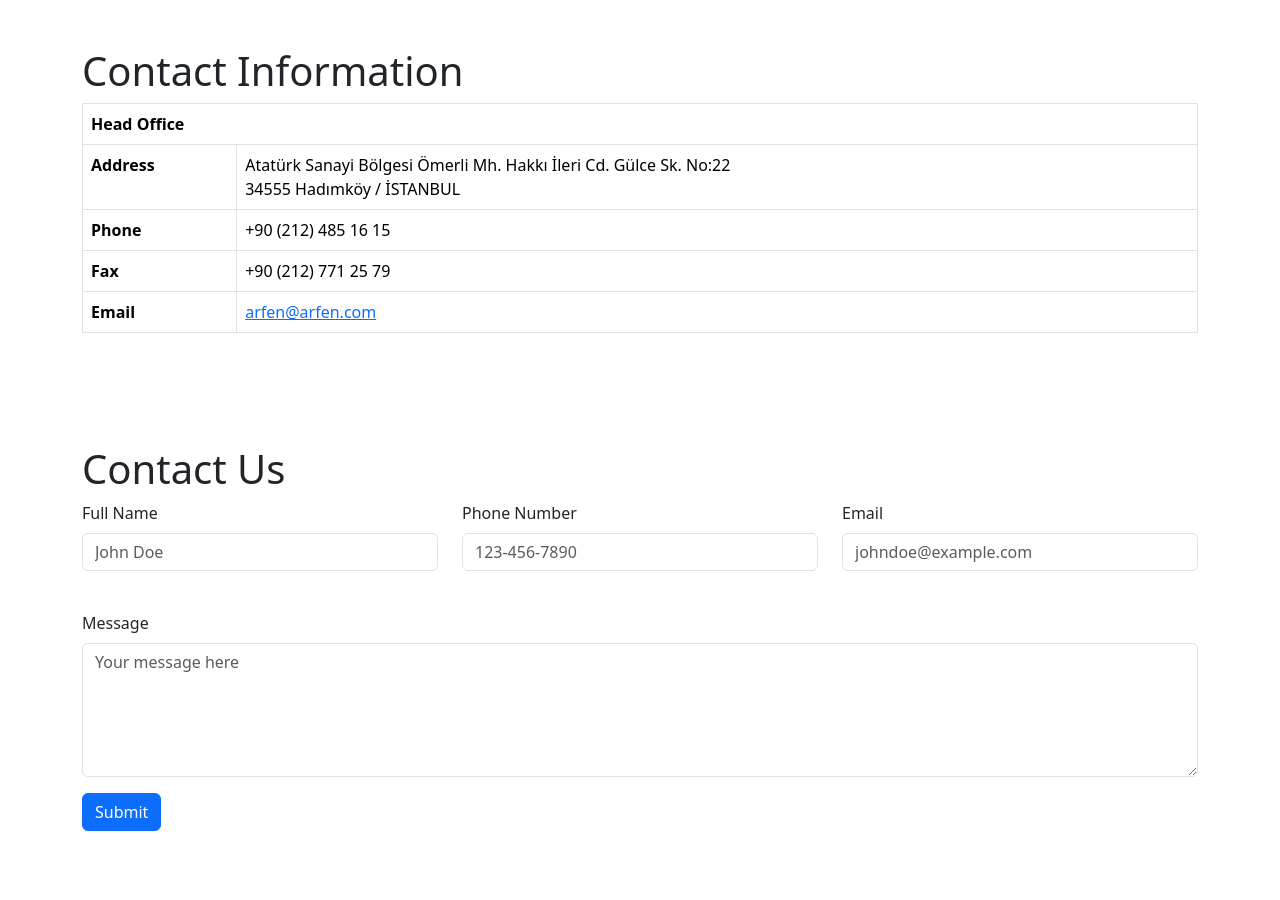
After one commit to DevAbdulAlim/fadras, a Django app: page /contact in a window 1280 px wide. The commit adds this page. Shown: the part 576-1476 px from the top of the page. Run offline with Django 4.2, Linux system fonts and the light colour scheme.

Commit message:
added all pages

```diff
--- a/arfen/settings.py
+++ b/arfen/settings.py
@@ -133,6 +133,7 @@ STATIC_URL = 'static/'
 STATICFILES_DIRS = [
     BASE_DIR / "static",
     os.path.join(BASE_DIR, 'core', 'static'),
+    os.path.join(BASE_DIR, 'product', 'static'),
     ]
 STATIC_ROOT = os.path.join(BASE_DIR, 'static_root')
 
--- /dev/null
+++ b/core/templates/core/contact.html
@@ -0,0 +1,88 @@
+{% extends 'base.html' %}
+{% load static %}
+{% load i18n %}
+
+{% block extra_css%}
+<link rel="stylesheet" href="{% static 'core/css/style.css' %}" />
+{% endblock %}
+
+{% block content %}
+<!-- MAIN CONTENT -->
+<section id="contact" class="py-5">
+    <img src="{% static 'img/contact.png' %}" height="400px" width="100%" alt="">
+    <div class="container">
+                    <div class="contact-info py-5">
+                        <h1>Contact Information</h1>
+                        <table class="table table-bordered">
+                            <thead class="bg-light">
+                                <tr>
+                                    <th colspan="2">Head Office</th>
+                                </tr>
+                            </thead>
+                            <tbody>
+                                <tr>
+                                    <th>Address</th>
+                                    <td>
+                                        Atatürk Sanayi Bölgesi Ömerli Mh. Hakkı İleri Cd. Gülce Sk.
+                                        No:22<br />34555 Hadımköy / İSTANBUL
+                                    </td>
+                                </tr>
+                                <tr>
+                                    <th>Phone</th>
+                                    <td>+90 (212) 485 16 15</td>
+                                </tr>
+                                <tr>
+                                    <th>Fax</th>
+                                    <td>+90 (212) 771 25 79</td>
+                                </tr>
+                                <tr>
+                                    <th>Email</th>
+                                    <td><a href="mailto:arfen@arfen.com">arfen@arfen.com</a></td>
+                                </tr>
+                            </tbody>
+                        </table>
+                    </div>
+
+                    <div class="contact-form py-5">
+                        <h1>Contact Us</h1>
+                        <form>
+                            <div class="row g-4">
+                                <div class="col-12 col-md-4"><div class="mb-3">
+                                    <label for="fullName" class="form-label">Full Name</label>
+                                    <input type="text" class="form-control" id="fullName" placeholder="John Doe" required>
+                                </div></div>
+                                <div class="col-12 col-md-4"><div class="mb-3">
+                                    <label for="phoneNumber" class="form-label">Phone Number</label>
+                                    <input type="tel" class="form-control" id="phoneNumber" placeholder="123-456-7890" required>
+                                </div></div>
+                                <div class="col-12 col-md-4"> <div class="mb-3">
+                                    <label for="email" class="form-label">Email</label>
+                                    <input type="email" class="form-control" id="email" placeholder="johndoe@example.com" required>
+                                </div></div>
+                                <div class="col-12 col-md-12">
+                                    <div class="mb-3">
+                                        <label for="message" class="form-label">Message</label>
+                                        <textarea class="form-control" id="message" rows="5" placeholder="Your message here" required></textarea>
+                                    </div></div>
+                            </div>
+
+
+
+                            <button type="submit" class="btn btn-primary">Submit</button>
+                        </form>
+                    </div>
+
+                    <br>
+
+                    <iframe
+            src="https://www.google.com/maps/embed?pb=!1m14!1m8!1m3!1d1812.6966965664355!2d46.776744!3d24.679000000000002!3m2!1i1024!2i768!4f13.1!3m3!1m2!1s0x3e2f07450784fb1d%3A0xd3afa3b08a8db44a!2sFirst%20Medical%20Laboratory!5e0!3m2!1sen!2sus!4v1695039716648!5m2!1sen!2sus"
+            width="100%" height="450" style="border: 0" allowfullscreen="" loading="lazy"
+            referrerpolicy="no-referrer-when-downgrade"></iframe>
+
+
+
+
+
+    </div>
+</section>
+{% endblock %}
--- a/core/urls.py
+++ b/core/urls.py
@@ -1,8 +1,10 @@
 from django.urls import path
-from .views import set_language, HomePageView, ProjectPageView
+from .views import set_language, HomePageView, AboutPageView, ProjectPageView, ContactPageView
 
 urlpatterns = [
     path('', HomePageView.as_view(), name='home'),
+    path('about', AboutPageView.as_view(), name='about'),
     path('projects', ProjectPageView.as_view(), name='projects' ),
+    path('contact', ContactPageView.as_view(), name='contact' ),
     path('set_language', set_language, name="set_language")
 ]
--- a/core/views.py
+++ b/core/views.py
@@ -32,15 +32,20 @@ class HomePageView(View):
         # Set ther selected language for this view
         activate(user_language)
 
-        # ! markets
+        # ? markets
         market_list = list(range(6))
 
 
-        # ! Clients
+        # ? Clients
         client_list = list(range(12))
 
 
         return render(request, 'core/index.html', {"category_list": category_list, "market_list": market_list, "client_list": client_list })
+
+
+class AboutPageView(View):
+    def get(self, request):
+        return render(request, 'core/about.html', {})
 
 class ProjectPageView(View):
     def get(self, request):
@@ -48,8 +53,13 @@ class ProjectPageView(View):
         return render(request, 'core/projects.html', {"project_list": dummy_data})
 
 
+class ContactPageView(View):
+    def get(self, request):
+        return render(request, 'core/contact.html', )
 
 
+
+# ! language changer
 def set_language(request):
     language = request.GET.get('language')
 
--- a/product/urls.py
+++ b/product/urls.py
@@ -1,6 +1,7 @@
 from django.urls import path
-from .views import ProductListView
+from .views import ProductListView, ProductDetailsView
 
 urlpatterns = [
-    path('', ProductListView.as_view(), name='product_list'),
+    path('', ProductListView.as_view(), name='products'),
+    path('<int:product_id>/', ProductDetailsView.as_view(), name='product'),
 ]
--- a/product/views.py
+++ b/product/views.py
@@ -27,3 +27,7 @@ class ProductListView(View):
         activate(user_language)
 
         return render(request, 'product/products.html', {'products': products})
+
+class ProductDetailsView(View):
+    def get(self, request, product_id):
+        return render(request, 'product/product.html', {})
--- a/templates/includes/header.html
+++ b/templates/includes/header.html
@@ -51,19 +51,17 @@
             <a class="nav-link active" aria-current="page" href="{% url 'home' %}">Home</a>
           </li>
           <li class="nav-item">
-            <a class="nav-link" href="#">About</a>
+            <a class="nav-link" href="{% url 'about' %}">About</a>
           </li>
           <li class="nav-item">
-            <a class="nav-link" href="#">Products</a>
+            <a class="nav-link" href="{% url 'products' %}">Products</a>
           </li>
           <li class="nav-item">
             <a class="nav-link" href="{% url 'projects' %}">Projects</a>
           </li>
+
           <li class="nav-item">
-            <a class="nav-link" href="#">Clients</a>
-          </li>
-          <li class="nav-item">
-            <a class="nav-link" href="#">Contact</a>
+            <a class="nav-link" href="{% url 'contact' %}">Contact</a>
           </li>
         </ul>
 
```
Also changed, not shown: core/templates/core/about.html (added, +16 -0 lines), product/templates/product/product.html (added, +25 -0 lines), product/static/css/style.css (added).
